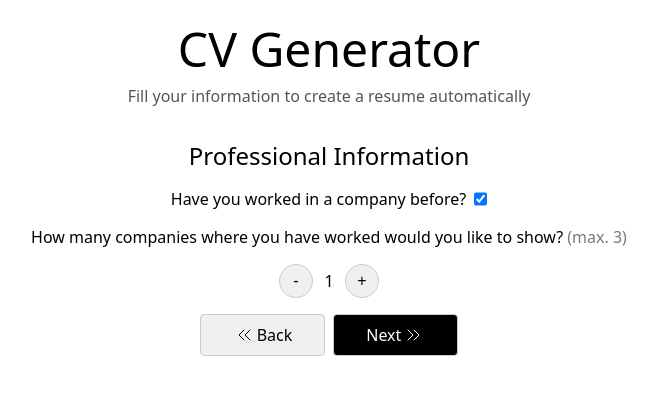
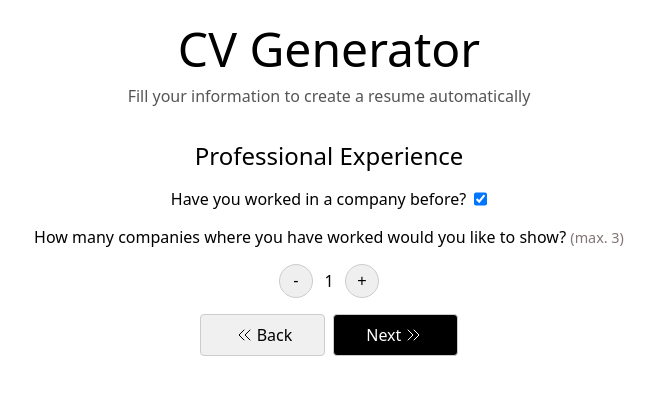
Before and after one commit to danielz0102/cv-generator, a React (Vite) app: page / in a window 1280 px wide. Shown: the top 394 px of the page, without its empty margins (311-969 px from the left). Built offline with nearby package versions, Linux system fonts and the light colour scheme.

Commit message:
feat: add form for experience question

```diff
--- a/src/components/CVForm.jsx
+++ b/src/components/CVForm.jsx
@@ -1,21 +1,17 @@
 import '@/styles/CVForm.css'
 import { useState } from 'react'
 import { GeneralForm } from './GeneralForm'
-import { ProfessionalForm } from './ProfessionalForm'
+import { ExperienceQuestion } from './ExperienceQuestion'
 
 export function CVForm() {
   const [currentStep, setCurrentStep] = useState(1)
   const [data, setData] = useState({})
   const steps = [
     <GeneralForm onSubmit={handleSubmit} />,
-    <ProfessionalForm
-      onSubmit={handleSubmit}
-      onPrevious={() => setCurrentStep(currentStep - 1)}
-    />,
+    <ExperienceQuestion onPrevious={handlePrevious} onSubmit={handleSubmit} />,
   ]
 
   function handleSubmit(newData) {
-    console.log(newData)
     setData({ ...data, ...newData })
 
     if (currentStep !== steps.length - 1) {
@@ -23,5 +19,10 @@ export function CVForm() {
     }
   }
 
-  return <div className="cv-form">{steps[currentStep]}</div>
+  function handlePrevious() {
+    if (currentStep === 0) return
+    setCurrentStep(currentStep - 1)
+  }
+
+  return steps[currentStep]
 }
--- /dev/null
+++ b/src/components/ExperienceQuestion.jsx
@@ -0,0 +1,84 @@
+import { useState } from 'react'
+import { InputField } from './InputField'
+import { NextIcon, PreviousIcon } from './Icons'
+
+export function ExperienceQuestion({ onPrevious, onSubmit }) {
+  const [hasExperience, setHasExperience] = useState(true)
+  const [numberOfCompanies, setNumberOfCompanies] = useState(1)
+
+  function handleCheck(event) {
+    const checked = event.target.checked
+
+    setHasExperience(checked)
+    setNumberOfCompanies(Number(checked))
+  }
+
+  function decreaseCompanies() {
+    setNumberOfCompanies(Math.max(1, numberOfCompanies - 1))
+  }
+
+  function increaseCompanies() {
+    setNumberOfCompanies(Math.min(3, numberOfCompanies + 1))
+  }
+
+  return (
+    <form className="form" noValidate>
+      <h2>Professional Experience</h2>
+      <InputField
+        initialValue={hasExperience}
+        label="Have you worked in a company before?"
+        attributes={{
+          id: 'ask',
+          name: 'ask',
+          type: 'checkbox',
+        }}
+        onChange={handleCheck}
+      />
+      {hasExperience && (
+        <div className="counter-field">
+          <p id="numberOfCompanies">
+            How many companies where you have worked would you like to show?{' '}
+            <span className="info">(max. 3)</span>
+          </p>
+          <div className="counter">
+            <button
+              className="counter-btn"
+              type="button"
+              onClick={decreaseCompanies}
+              aria-label="Decrease number of companies"
+            >
+              -
+            </button>
+            <span aria-labelledby="numberOfCompanies">{numberOfCompanies}</span>
+            <button
+              className="counter-btn"
+              type="button"
+              onClick={increaseCompanies}
+              aria-label="Increase number of companies"
+            >
+              +
+            </button>
+          </div>
+        </div>
+      )}
+      <div className="btns-container">
+        <button
+          type="button"
+          className="move-btn btn-secondary"
+          onClick={onPrevious}
+        >
+          <PreviousIcon />
+          Back
+        </button>
+        <button
+          type="button"
+          className="move-btn"
+          onClick={() => onSubmit({ numberOfCompanies })}
+        >
+          Next
+          <NextIcon />
+        </button>
+      </div>
+    </form>
+  )
+}
--- a/src/components/InputField.jsx
+++ b/src/components/InputField.jsx
@@ -21,10 +21,12 @@ export function InputField({
 
   return (
     <div className="form-field">
-      <label htmlFor={attributes.id}>
-        {label}
-        {showOptional && <span> (optional)</span>}
-      </label>
+      {label && (
+        <label htmlFor={attributes.id}>
+          {label}
+          {showOptional && <span className="info"> (optional)</span>}
+        </label>
+      )}
       <InputComponent
         {...attributes}
         {...(isCheckbox ? { checked: value } : { value: value })}
--- a/src/components/ProfessionalForm.jsx
+++ /dev/null
@@ -1,94 +0,0 @@
-import { useState } from 'react'
-import { NextIcon, PreviousIcon } from './Icons'
-import { InputField } from './InputField'
-
-export function ProfessionalForm({ onSubmit, onPrevious }) {
-  const [companies, setCompanies] = useState(1)
-  const [currentStep, setCurrentStep] = useState(0)
-  const steps = [
-    <InitialQuestion companies={companies} setCompanies={setCompanies} />,
-  ]
-
-  function handleSubmit(event) {
-    event.preventDefault()
-    const form = event.currentTarget
-    const data = Object.fromEntries(new FormData(form))
-    onSubmit(data)
-  }
-
-  function handlePrevious() {
-    if (currentStep > 0) {
-      setCurrentStep(currentStep - 1)
-      return
-    }
-
-    onPrevious()
-  }
-
-  return (
-    <form className="form" onSubmit={handleSubmit}>
-      <h2>Professional Information</h2>
-      {steps[currentStep]}
-      <div className="btns-container">
-        <button
-          type="button"
-          className="move-btn btn-secondary"
-          onClick={handlePrevious}
-        >
-          <PreviousIcon />
-          Back
-        </button>
-        <button className="move-btn">
-          Next
-          <NextIcon />
-        </button>
-      </div>
-    </form>
-  )
-}
-
-function InitialQuestion({ companies, setCompanies }) {
-  const [hasExperience, setHasExperience] = useState(true)
-
-  return (
-    <>
-      <InputField
-        initialValue={hasExperience}
-        label="Have you worked in a company before?"
-        attributes={{
-          id: 'ask',
-          name: 'ask',
-          type: 'checkbox',
-        }}
-        onChange={(event) => setHasExperience(event.target.checked)}
-      />
-      {hasExperience && (
-        <div className="counter-field">
-          <p id="numberOfCompanies">
-            How many companies where you have worked would you like to show?{' '}
-            <span>(max. 3)</span>
-          </p>
-          <div className="counter">
-            <button
-              className="counter-btn"
-              type="button"
-              onClick={() => setCompanies(Math.max(1, companies - 1))}
-              aria-label="Decrease number of companies"
-            >
-              -
-            </button>
-            <span aria-labelledby="numberOfCompanies">{companies}</span>
-            <button
-              className="counter-btn"
-              type="button"
-              onClick={() => setCompanies(Math.min(3, companies + 1))}
-              aria-label="Increase number of companies"
-            >
-              +
-            </button>
-          </div>
-        </div>
-      )}
-    </>
-  )
-}
--- a/src/styles/App.css
+++ b/src/styles/App.css
@@ -13,3 +13,13 @@ main {
   flex-direction: column;
   align-items: center;
 }
+
+.subtitle {
+  color: var(--txt-secondary);
+  font-weight: 500;
+}
+
+.info {
+  color: var(--txt-secondary);
+  font-size: 0.9rem;
+}
--- a/src/styles/CVForm.css
+++ b/src/styles/CVForm.css
@@ -1,20 +1,13 @@
-.cv-form {
+.form {
+  display: flex;
+  flex-direction: column;
+  gap: 16px;
   width: 100%;
-  max-width: 750px;
-
-  & span {
-    color: var(--txt-secondary);
-  }
+  max-width: 600px;
 
   & h2 {
     text-align: center;
   }
-}
-
-.form {
-  display: flex;
-  flex-direction: column;
-  gap: 16px;
 
   & > .move-btn {
     align-self: center;
@@ -112,9 +105,15 @@ textarea {
   border: 1px solid #ccc;
   border-radius: 100%;
   padding: 16px;
-  cursor: pointer;
   font-size: 1rem;
   display: flex;
   align-items: center;
   justify-content: center;
+  cursor: pointer;
+
+  transition: opacity 0.25s;
+
+  &:hover {
+    opacity: 0.5;
+  }
 }
--- a/src/styles/index.css
+++ b/src/styles/index.css
@@ -7,5 +7,10 @@
   margin: 0;
   padding: 0;
   box-sizing: border-box;
+}
+
+h1,
+h2,
+h3 {
   font-weight: normal;
 }
```
